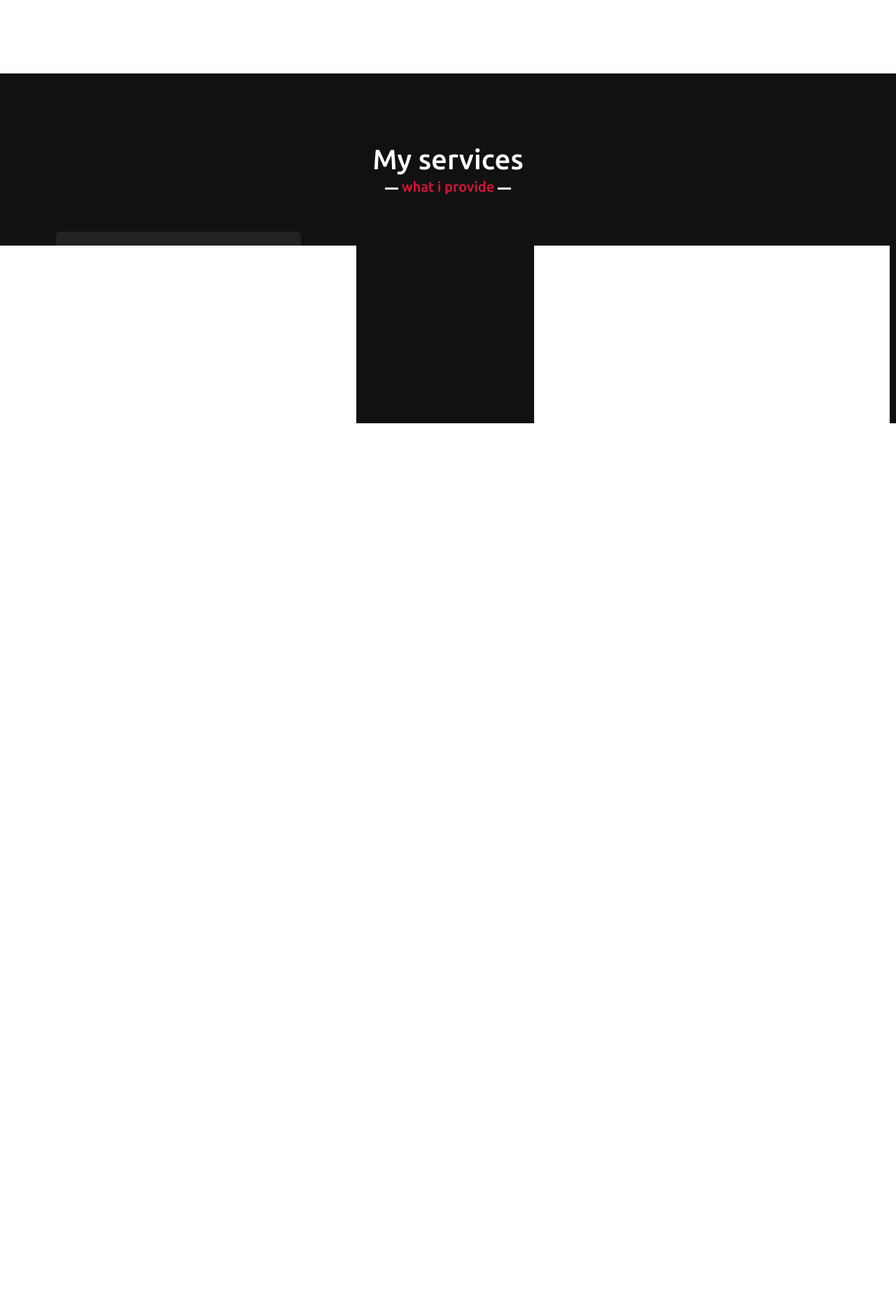
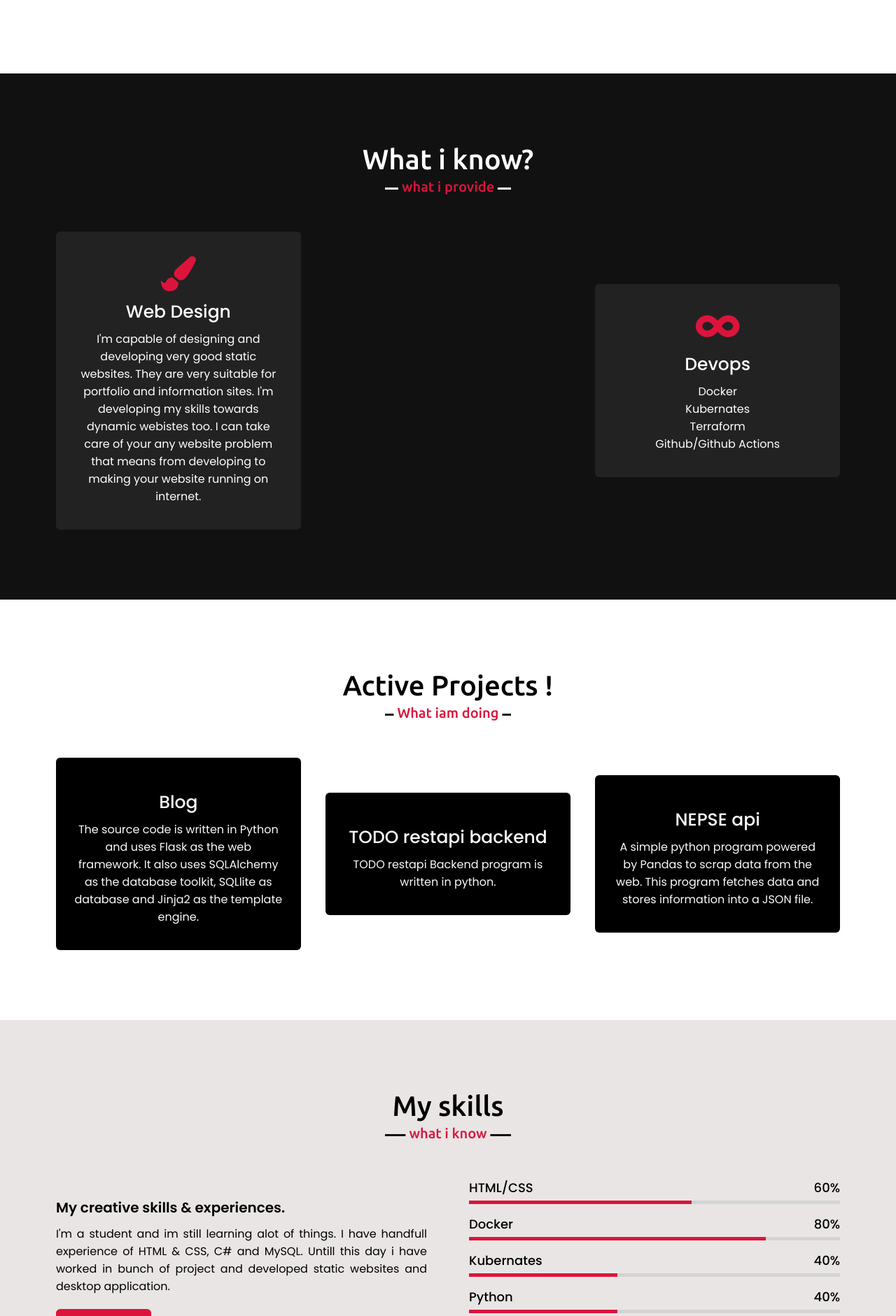
Before and after one commit to smr-yogesh/MyPortfolio, a PHP site: page / in a window 1280 px wide. Shown: the part 1428-3309 px from the top of the page at 70% size. Before the commit the page ends 2033 px from the top, so only its background shows below. Run offline with PHP 8.4, Linux system fonts and the light colour scheme.

Commit message:
Active projects added

```diff
--- a/index.html
+++ b/index.html
@@ -72,7 +72,7 @@
     <!-- services section start -->
     <section class="services" id="services">
         <div class="max-width">
-            <h2 class="title">My services</h2>
+            <h2 class="title">What i know?</h2>
             <div class="serv-content">
                 <div class="card">
                     <div class="box">
@@ -89,6 +89,40 @@
                         <p>Kubernates</p>
                         <p>Terraform</p>
                         <p>Github/Github Actions</p>
+                    </div>
+                </div>
+               </div>
+            </div>
+        </div>
+    </section>
+
+    <!-- Projects section start -->
+    <section class="projects" id="projects">
+        <div class="max-width">
+            <h2 class="title">Active Projects !</h2>
+            <div class="proj-content">
+                <div class="card">
+                    <div class="box">
+                        <div class="text">Blog</div>
+                        <a class="button" href="https://blog.yogeshbhatt.info.np/" target="_blank" >View deployment</a>
+                        <a class="button" href="https://github.com/smr-yogesh/Blog"target="_blank" >Source code</a>
+                        <p>The source code is written in Python and uses Flask as the web framework. It also uses SQLAlchemy as the database toolkit, SQLlite as database and Jinja2 as the template engine.</p>
+                    </div>
+                </div>
+                <div class="card">
+                    <div class="box">
+                        <div class="text">TODO restapi backend</div>
+                        <a class="button" href="/404" target="_blank" >View deployment</a>
+                        <a class="button" href="https://github.com/smr-yogesh/TODO_restapi_backend"target="_blank" >Source code</a>
+                        <p>TODO restapi Backend program is written in python.</p>
+                    </div>
+                </div>
+                <div class="card">
+                    <div class="box">
+                        <div class="text">NEPSE api</div>
+                        <a class="button" href="https://nepse.yogeshbhatt.info.np/" target="_blank" >View deployment</a>
+                        <a class="button" href="https://github.com/smr-yogesh/DataScrap"target="_blank" >Source code</a>
+                        <p>A simple python program powered by Pandas to scrap data from the web. This program fetches data  and stores information into a JSON file.</p>
                     </div>
                 </div>
                </div>
--- a/style.css
+++ b/style.css
@@ -35,11 +35,12 @@ section{
     padding: 0 80px;
     margin: auto;
 }
-.about, .services, .skills, .teams, .contact, footer{
+.about, .services, .projects, .skills, .teams, .contact, footer{
     font-family: 'Poppins', sans-serif;
 }
 .about .about-content,
 .services .serv-content,
+.projects .proj-content,
 .skills .skills-content,
 .contact .contact-content{
     display: flex;
@@ -303,9 +304,81 @@ section .title::after{
     margin: 10px 0 7px 0;
 }
 
+/* projects section styling */
+
+.projects{
+    color:#fafafa;
+    background: #ffffff;
+}
+.projects .title{
+    background: #ffffff;
+    color: #000000;
+}
+.projects .title::after,
+.teams .title::after{
+    content: "What iam doing";
+}
+.projects .proj-content .card{
+    width: calc(33% - 20px);
+    background: #000000;
+    text-align: center;
+    border-radius: 6px;
+    padding: 35px 25px;
+    cursor: pointer;
+    transition: all 0.3s ease;
+}
+.projects .proj-content .card:hover{
+    background: crimson;
+}
+.projects .proj-content .card .box{
+    transition: all 0.3s ease;
+}
+.projects .proj-content .card .box .button{
+    display: none;
+}
+
+.projects .proj-content .card .box a{
+    display: inline-block;
+    background: black;
+    color: #fff;
+    font-size: 20px;
+    font-weight: 500;
+    padding: 10px 30px;
+    margin-top: 20px;
+    border-radius: 6px;
+    border: 2px solid black;
+    transition: all 0.3s ease;
+}
+.projects .proj-content .card:hover .box p{
+    display: none;
+}
+.projects .proj-content .card:hover .button, .button:hover{
+    display: inline-block;
+    color: white;
+    text-align: center;
+    border: #111;
+    border-radius: 100px;
+}
+.projects .proj-content .card i{
+    font-size: 50px;
+    color: crimson;
+    transition: color 0.3s ease;
+}
+.projects .proj-content .card:hover i{
+    color: #fff;
+}
+.projects .proj-content .card .text{
+    font-size: 25px;
+    font-weight: 500;
+    margin: 10px 0 7px 0;
+}
+
 /* skills section styling */
-
+.skills{
+    background: #e9e5e5;
+}
 .skills .title::after{
+    background: #e9e5e5;
     content: "what i know";
 }
 .skills .skills-content .column{
```
Also changed, not shown: other parts of style.css (+10 -64 lines).
